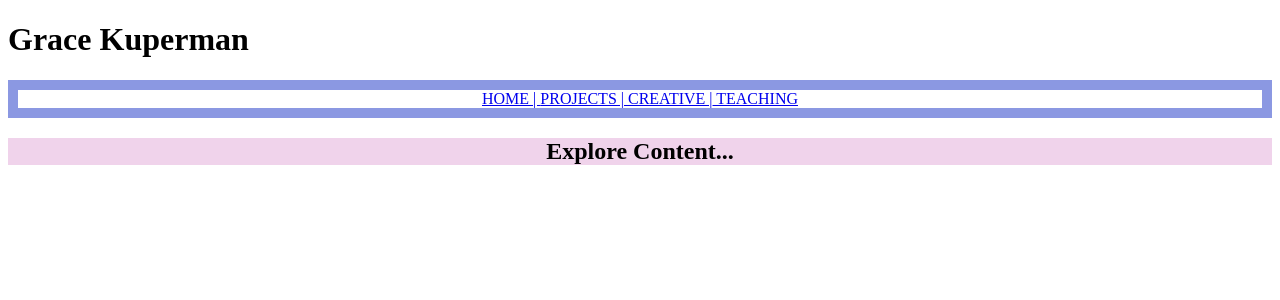
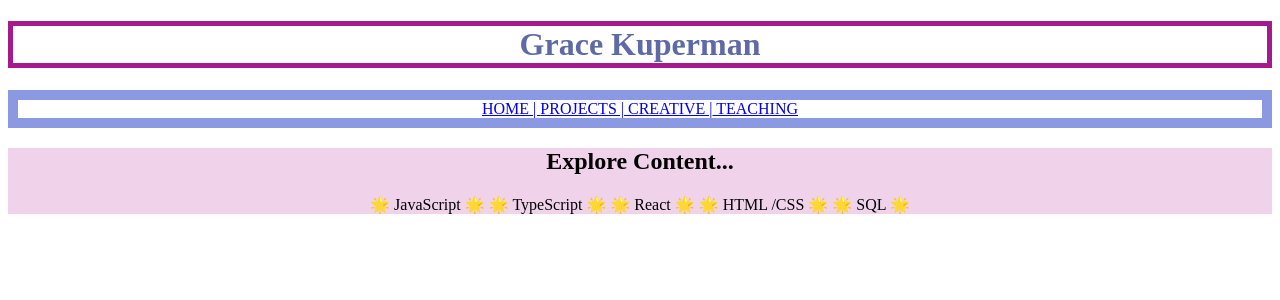
Before and after one commit to GracieLouFreebush22/portfolio-front, a React (Create React App) app: page / in a window 1280 px wide. Shown: the top 300 px of the page. Built offline with nearby package versions, Linux system fonts and the light colour scheme; the HTML template or start-up script is replaced by a standard one.

Commit message:
update to home page

```diff
--- a/src/App.css
+++ b/src/App.css
@@ -7,3 +7,9 @@
     border-color: pink;
     border: solid 10px rgb(139, 152, 226);
 }
+
+.header{
+    text-align: center;
+    color: rgb(94, 105, 167);
+    border:solid 5px rgb(165, 27, 142);
+}
--- a/src/componenets/HomePage.tsx
+++ b/src/componenets/HomePage.tsx
@@ -1,4 +1,4 @@
-
+import { languagesArr } from "../utils/languages";
 
 function HomePage(): JSX.Element {
   const handleHome = () => {
@@ -15,9 +15,19 @@ function HomePage(): JSX.Element {
   };
 
   return (
-    <div>
-      <h2> Explore Content... </h2>
-    </div>
+    <>
+      <div>
+        <h2> Explore Content... </h2>
+      </div>
+      <>
+       {languagesArr.map((el,i) => {
+        return (
+        <span key={i}> 🌟 {el} 🌟</span>
+        )
+      })}
+
+      </>
+    </>
   );
 }
 
--- a/src/componenets/NavBar.tsx
+++ b/src/componenets/NavBar.tsx
@@ -5,7 +5,7 @@ function NavBar():JSX.Element{
     return(
         <div>
             <div>
-                <h1> Grace Kuperman </h1>
+                <h1 className="header"> Grace Kuperman </h1>
             </div>
         <nav className= "ctn-nav" >
             <Link to="/"> HOME | </Link>
--- /dev/null
+++ b/src/utils/languages.ts
@@ -0,0 +1,3 @@
+export const languagesArr: string[] = [
+    'JavaScript', 'TypeScript', 'React', 'HTML /CSS', 'SQL',
+]
```
